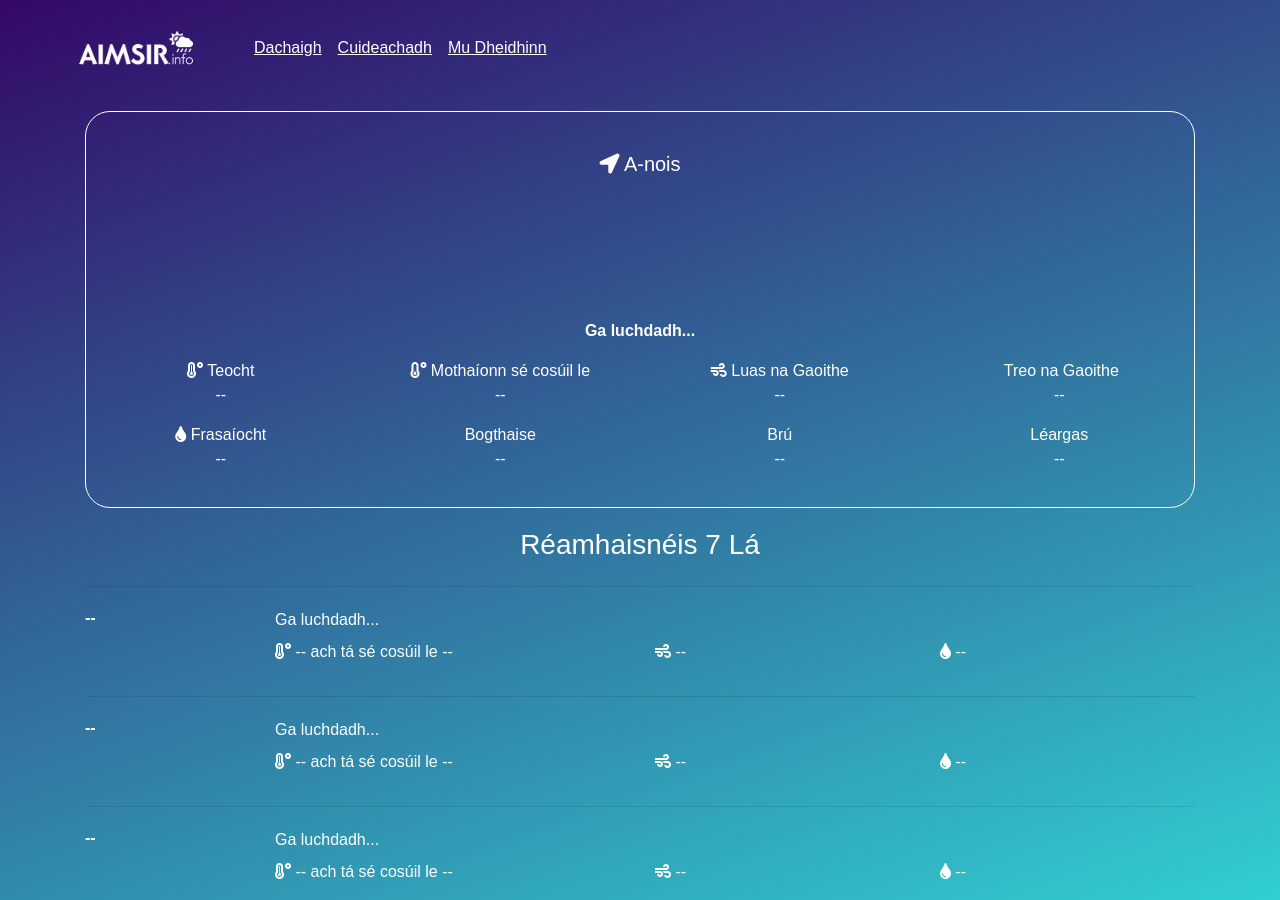
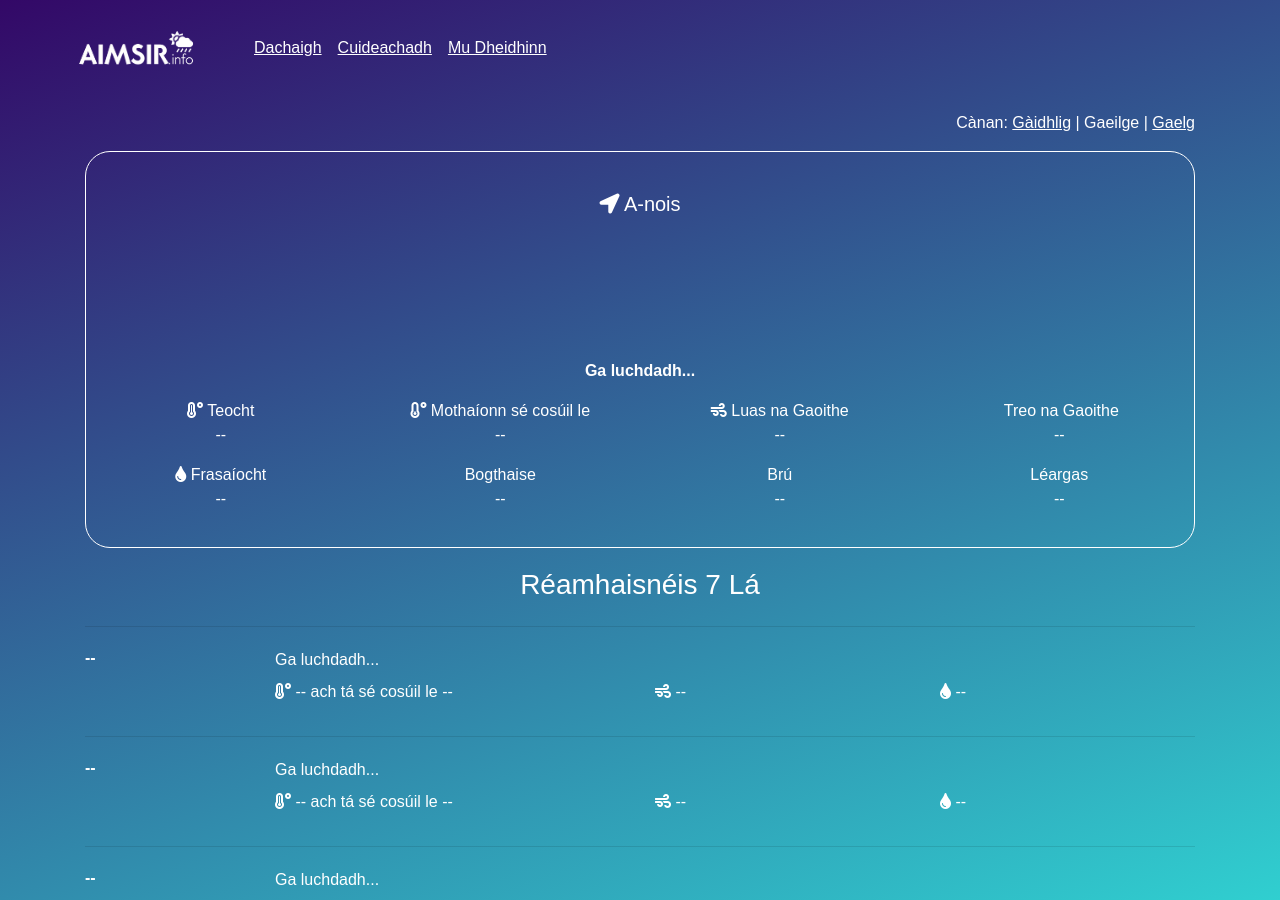
Before and after one commit to angeidheal/aimsir, a Jekyll site: the page built from ga.html, in a window 1280 px wide and 900 px high. Built offline with Jekyll 4.4.1, drawn with Linux system fonts in a browser that asks for light colours; nearby versions of some CDN libraries; a script that is not in the unit is left out.

Commit message:
Update ga.html

```diff
--- a/ga.html
+++ b/ga.html
@@ -5,6 +5,7 @@ permalink: /gaeilge/
 ---
 
 <div class="container">
+  <p style="text-align: right">Cànan: <a href="{{ site.baseurl }}/">Gàidhlig</a> | Gaeilge | <a href="{{ site.baseurl }}/gaelg">Gaelg</a></p>
   <div class="current-weather">
     <h5 class="section-header"><i class="fas fa-location-arrow"></i> A-nois</h5>
     <div class="row">
```
